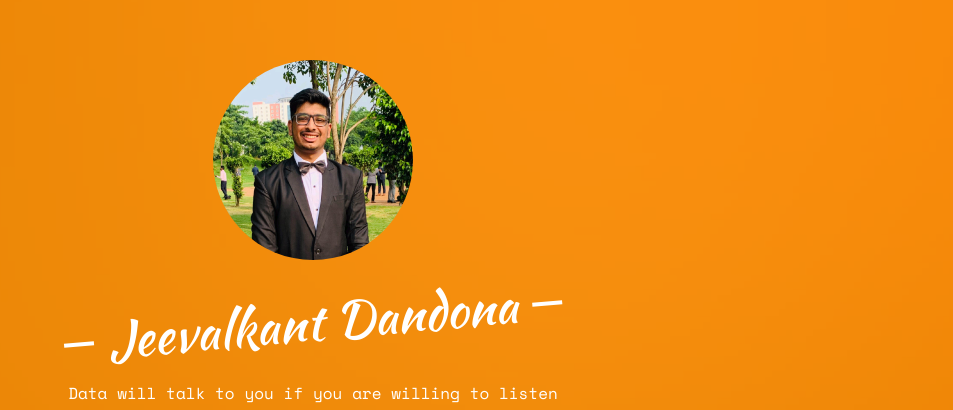
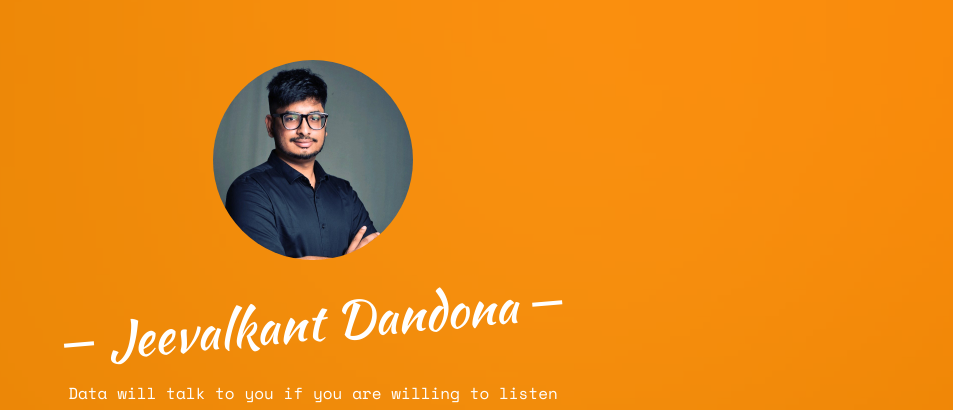
Before and after one commit to Jeevalkant/jeevalkantdandona, a plain HTML site: page index.html in a window 1280 px wide. Shown: the part 121-531 px from the top of the page, without its empty margins (327-1280 px from the left). Drawn offline with nearby package versions, Linux system fonts and the light colour scheme; some packages are replaced by stand-ins of ours; no server answers; files whose address does not match are found by name.

Commit message:
Updated Profile pic

```diff
--- a/index.html
+++ b/index.html
@@ -61,7 +61,7 @@
 				<div class="col-md-8 col-md-offset-2 text-center">
 					<div class="display-t js-fullheight">
 						<div class="display-tc js-fullheight animate-box" data-animate-effect="fadeIn">
-							<div class="profile-thumb" style="background: url(images/propic.jpg);"></div>
+							<div class="profile-thumb" style="background: url(images/1679262401338.jpeg);"></div>
 							<h1><span>Jeevalkant Dandona</span></h1>
 							<h3><span> Data will talk to you if you are willing to listen </span></h3>
 							<p>
```
